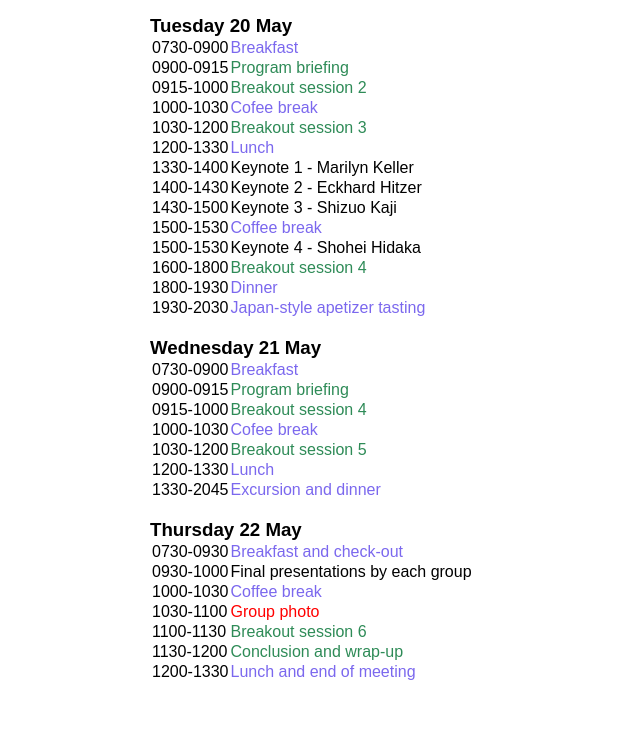
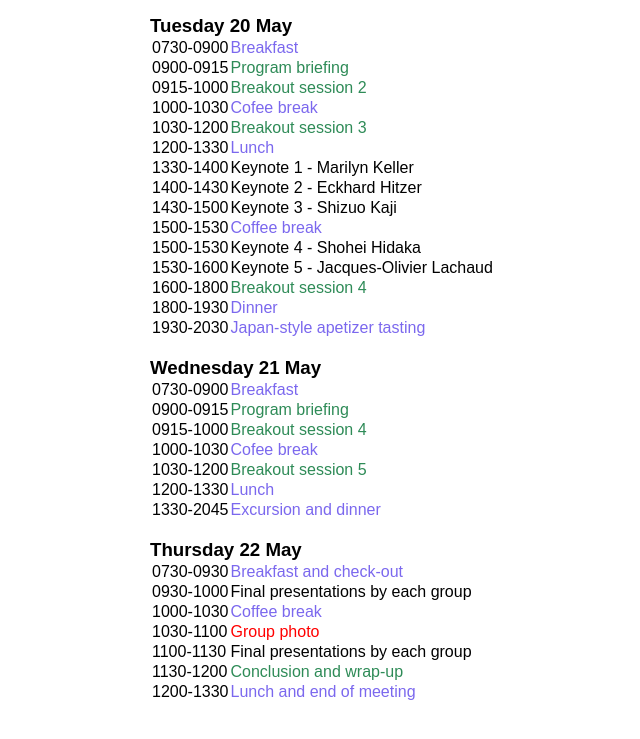
Before and after one commit to diegothomas/DigitalHumans-lab, a plain HTML site: page Shonan226.html in a window 1280 px wide. Shown: the part 3049-3788 px from the top of the page, without its empty margins (100-740 px from the left). Drawn offline with nearby package versions, Linux system fonts and the light colour scheme; no server answers.

Commit message:
adding speakers

```diff
--- a/Shonan226.html
+++ b/Shonan226.html
@@ -331,6 +331,7 @@
                 <tr><td>1430-1500</td><td>Keynote 3 - Shizuo Kaji</td></tr>
                 <tr><td>1500-1530</td><td><font color="7b68ee">Coffee break</font></td></tr>
                 <tr><td>1500-1530</td><td>Keynote 4 - Shohei Hidaka</td></tr>
+                <tr><td>1530-1600</td><td>Keynote 5 - Jacques-Olivier Lachaud</td></tr>
                 <tr><td>1600-1800</td><td><font color="2e8b57">Breakout session 4</font></td></tr>
                 <tr><td>1800-1930</td><td><font color="7b68ee">Dinner</font></td></tr>
                 <tr><td>1930-2030</td><td><font color="7b68ee">Japan-style apetizer tasting</font></td></tr>
@@ -367,7 +368,7 @@
                 <tr><td>0930-1000</td><td>Final presentations by each group</td></tr>
                 <tr><td>1000-1030</td><td><font color="7b68ee">Coffee break</font></td></tr>
                 <tr><td>1030-1100</td><td><font color="FF0000">Group photo</font></td></tr>
-                <tr><td>1100-1130</td><td><font color="2e8b57">Breakout session 6</font></td></tr>
+                <tr><td>1100-1130</td><td>Final presentations by each group</td></tr>
                 <tr><td>1130-1200</td><td><font color="2e8b57">Conclusion and wrap-up</font></td></tr>
                 <tr><td>1200-1330</td><td><font color="7b68ee">Lunch and end of meeting</font></td></tr>
                 </table>
```
